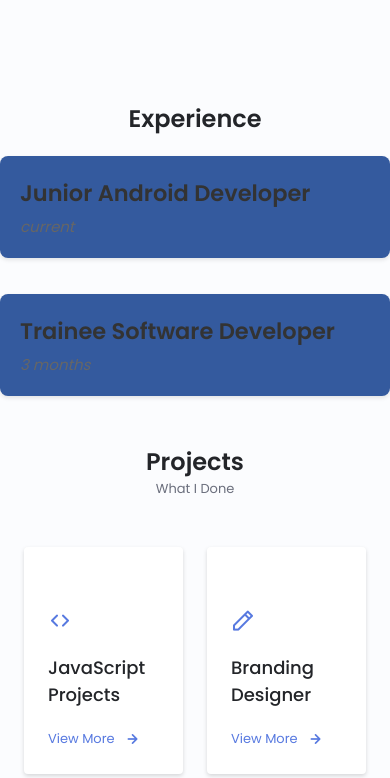
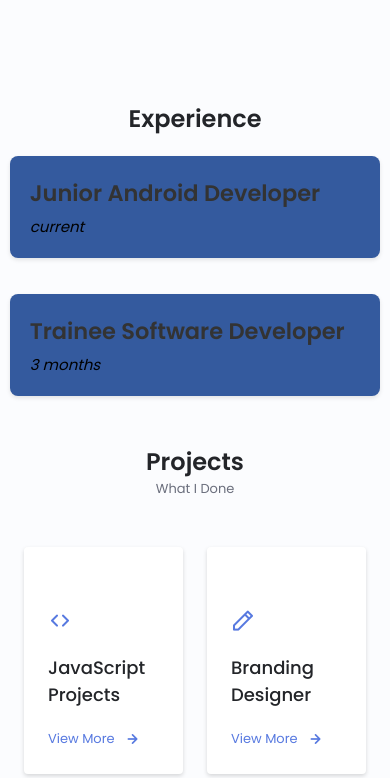
Before and after one commit to harikrishnabaskaran/Portfolio, a website: page index.html in a window 390 px wide. Shown: the part 3066-3844 px from the top of the page. Drawn offline with nearby package versions, Linux system fonts and the light colour scheme.

Commit message:
styelcss

```diff
--- a/asset/css/style.css
+++ b/asset/css/style.css
@@ -669,7 +669,7 @@
   display: flex;
   flex-direction: column;
   gap: 20px;
-  max-width: 450px;
+  max-width: 500px;
   margin: 0 auto;
 
 }
@@ -700,7 +700,7 @@
 .experience-duration {
   margin: 5px 0 0;
   font-size: 1em;
-  color: #666;
+  color: #000000;
   font-style: italic;
 
 
@@ -715,7 +715,7 @@
 
 @media (max-width: 768px) {
   .experience-section {
-    max-width: 100%; /* Full width on smaller screens */
+    max-width: 95%; /* Full width on smaller screens */
   }
 }
 
@@ -1505,3 +1505,9 @@
       margin-top: 12px;
   }
 }
+
+/* .spalogo{
+  width: 20vw;
+  height: 20vh;
+align-content: center;
+} */
```
